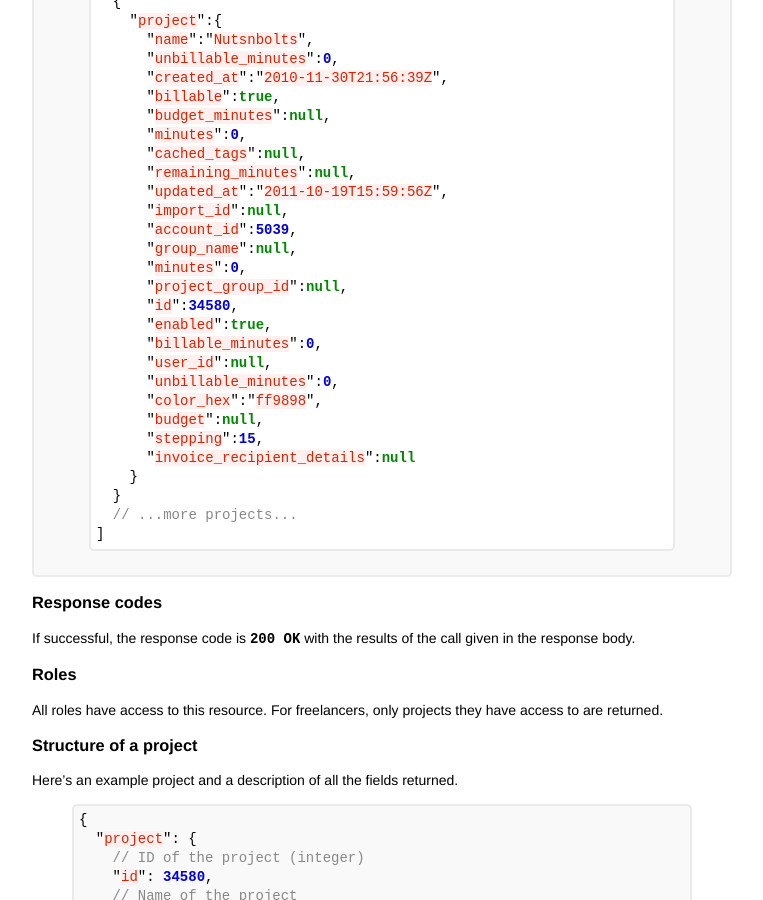
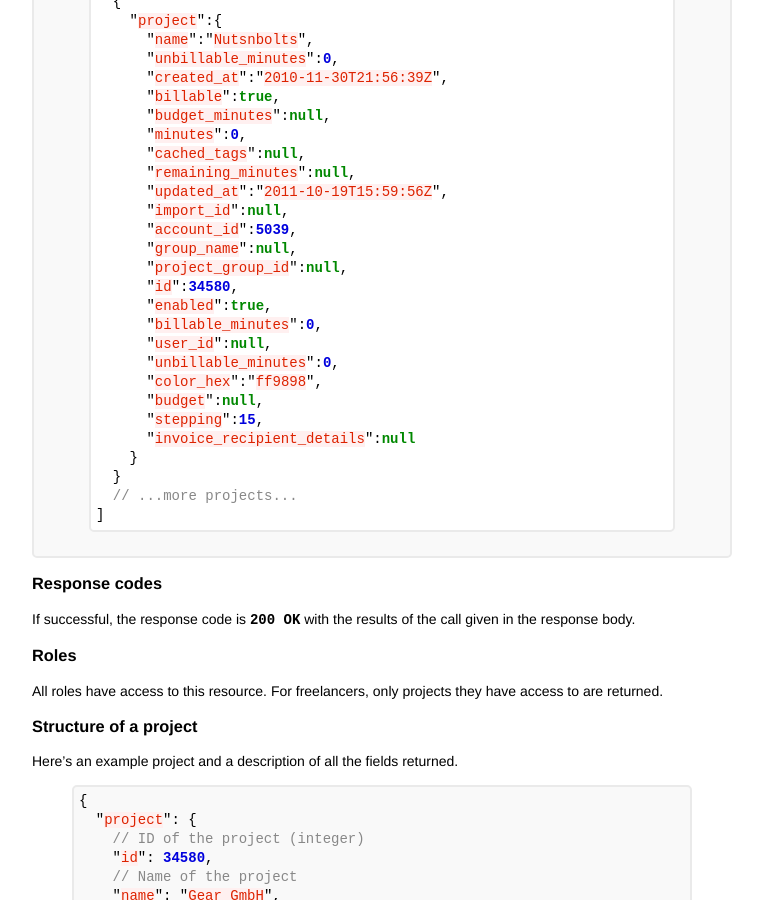
Before and after one commit to cheerful/freckle-apidocs, a Jekyll site: the page built from projects.md, in a window 1280 px wide and 900 px high, scrolled down 557 px. Shown: the whole window, without its empty margins (258-1021 px from the left). Built offline with Jekyll 4.4.1, drawn with Linux system fonts in a browser that asks for light colours; nearby versions of some CDN libraries; Markdown is read by kramdown in place of the engine named in the settings.

Commit message:
Fix duplicated minutes field in projects docs.

```diff
--- a/projects.md
+++ b/projects.md
@@ -46,7 +46,6 @@ Response:
       "import_id":null,
       "account_id":5039,
       "group_name":null,
-      "minutes":0,
       "project_group_id":null,
       "id":34580,
       "enabled":true,
@@ -92,7 +91,6 @@ Response:
     <unbillable-minutes type="integer">0</unbillable-minutes>
     <updated-at type="date time">2011-10-19T15:59:56Z</updated-at>
     <user-id type="integer" nil="true"></user-id>
-    <minutes type="integer">0</minutes>
     <budget-minutes nil="true"></budget-minutes>
     <remaining-minutes nil="true"></remaining-minutes>
     <unbillable-minutes type="integer">0</unbillable-minutes>
```
